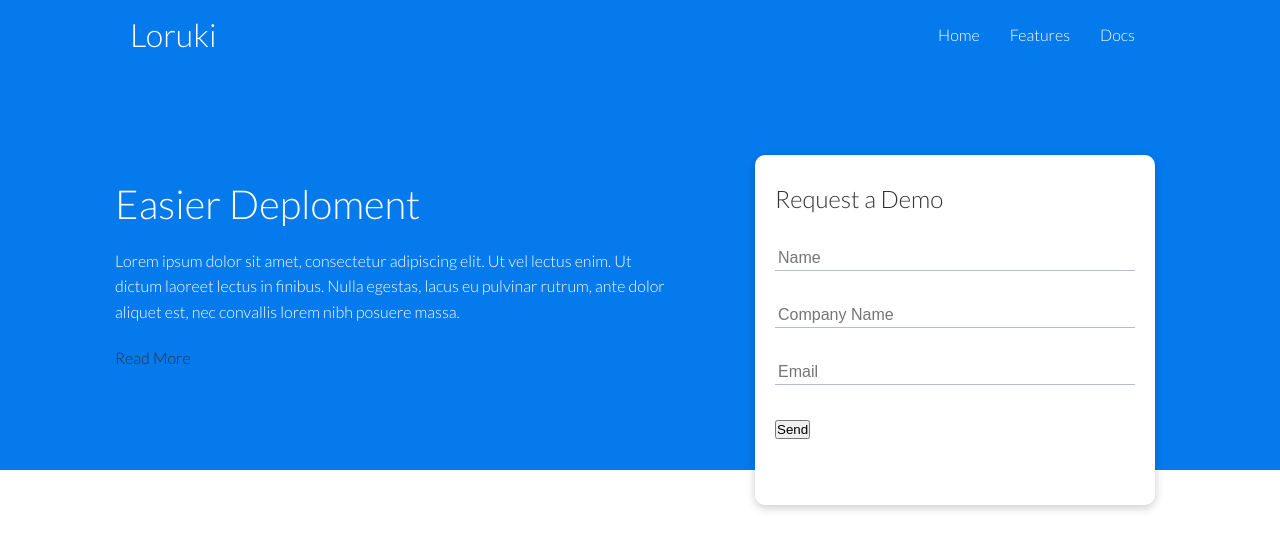
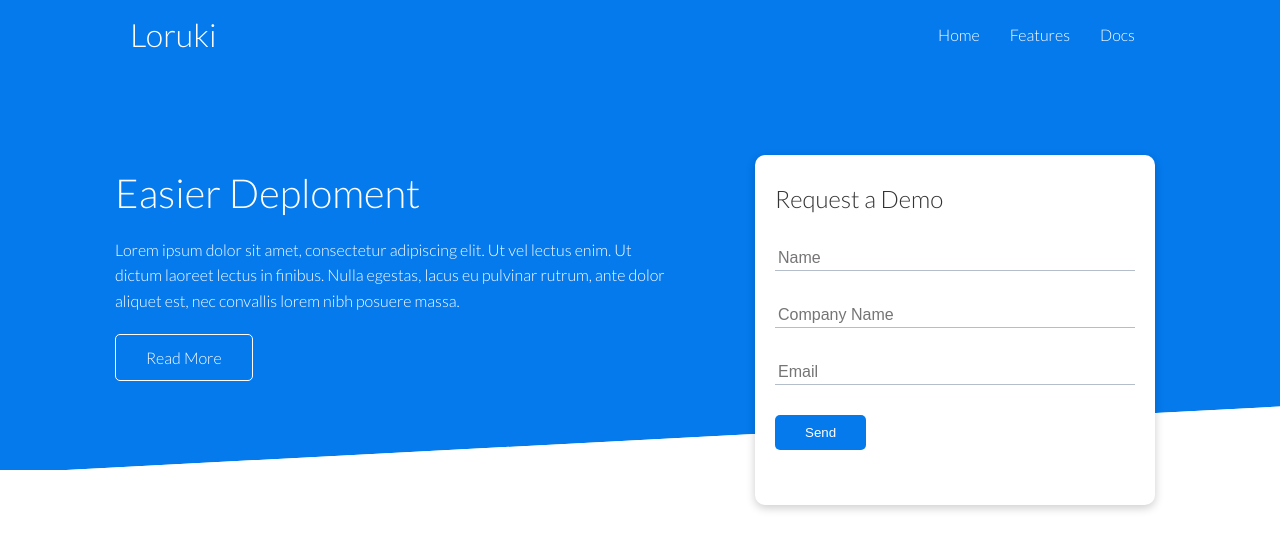
Before and after one commit to saqibpsm/loruki-website, a plain HTML site: page index.html in a window 1280 px wide. Drawn offline with Linux system fonts and the light colour scheme.

Commit message:
Skewed Area

```diff
--- a/css/style.css
+++ b/css/style.css
@@ -113,19 +113,27 @@ img {
   outline: none;
 }
 
+.showcase::before,
+.showcase::after {
+  content: "";
+  background: #fff;
+  height: 100px;
+  position: absolute;
+  bottom: -70px;
+  right: 0;
+  left: 0;
+  transform: skewY(-3deg);
+  -webkit-transform: skewY(-3deg);
+  -moz-transform: skewY(-3deg);
+  -ms-transform: skewY(-3deg);
+}
+
 /* Utilities */
 .container {
   max-width: 1100px;
   margin: 0 auto;
   overflow: auto;
   padding: 0 40px;
-}
-
-.flex {
-  display: flex;
-  justify-content: center;
-  align-items: center;
-  height: 100%;
 }
 
 .grid {
@@ -145,3 +153,29 @@ img {
   padding: 20px;
   margin: 10px;
 }
+
+.btn {
+  display: inline-block;
+  padding: 10px 30px;
+  cursor: pointer;
+  background: var(--primary-color);
+  color: #fff;
+  border: none;
+  border-radius: 5px;
+}
+
+.btn:hover {
+  transform: scale(0.9);
+}
+
+.btn-outline {
+  background-color: transparent;
+  border: 1px #fff solid;
+}
+
+.flex {
+  display: flex;
+  justify-content: center;
+  align-items: center;
+  height: 100%;
+}
```
